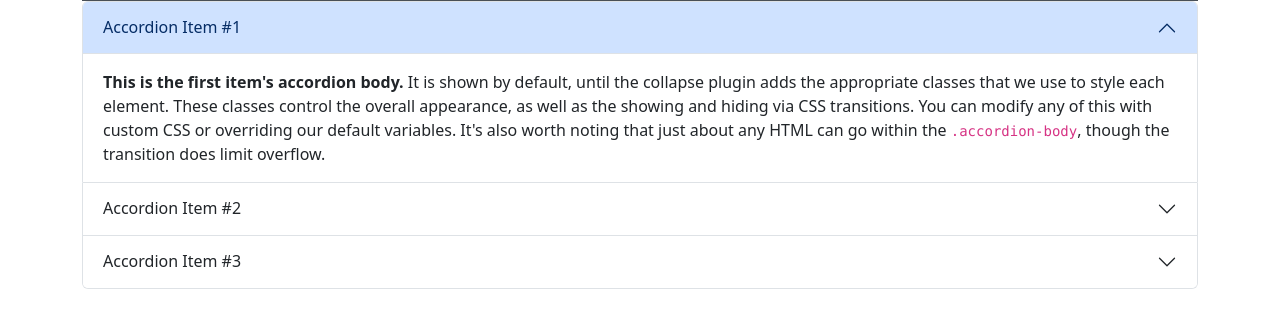
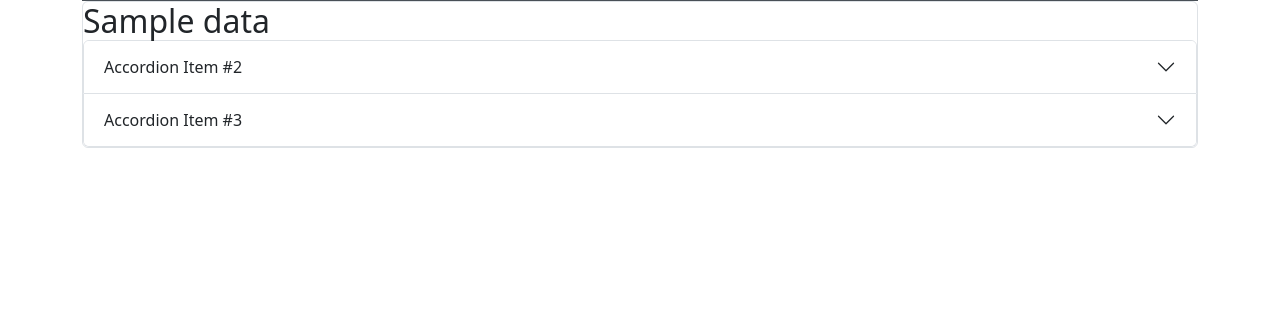
Before and after one commit to JEVizcaya/tiendamvc, a PHP site: template app/views/customer/detail.php in a window 1280 px wide. Shown: the part 56-384 px from the top of the page. Run offline with PHP 8.4, Linux system fonts and the light colour scheme; the template is opened without the code that fills it: most values are stand-ins (such as "Sample title", 1, 10 or a date in 2020).

Commit message:
modificando detail

```diff
--- a/app/views/customer/detail.php
+++ b/app/views/customer/detail.php
@@ -28,16 +28,9 @@
         <div class="accordion" id="accordionExample">
   <div class="accordion-item">
     <h2 class="accordion-header">
-      <button class="accordion-button" type="button" data-bs-toggle="collapse" data-bs-target="#collapseOne" aria-expanded="true" aria-controls="collapseOne">
-        Accordion Item #1
-      </button>
+      <?= $data->name?>
     </h2>
-    <div id="collapseOne" class="accordion-collapse collapse show" data-bs-parent="#accordionExample">
-      <div class="accordion-body">
-        <strong>This is the first item's accordion body.</strong> It is shown by default, until the collapse plugin adds the appropriate classes that we use to style each element. These classes control the overall appearance, as well as the showing and hiding via CSS transitions. You can modify any of this with custom CSS or overriding our default variables. It's also worth noting that just about any HTML can go within the <code>.accordion-body</code>, though the transition does limit overflow.
-      </div>
-    </div>
-  </div>
+
   <div class="accordion-item">
     <h2 class="accordion-header">
       <button class="accordion-button collapsed" type="button" data-bs-toggle="collapse" data-bs-target="#collapseTwo" aria-expanded="false" aria-controls="collapseTwo">
```
